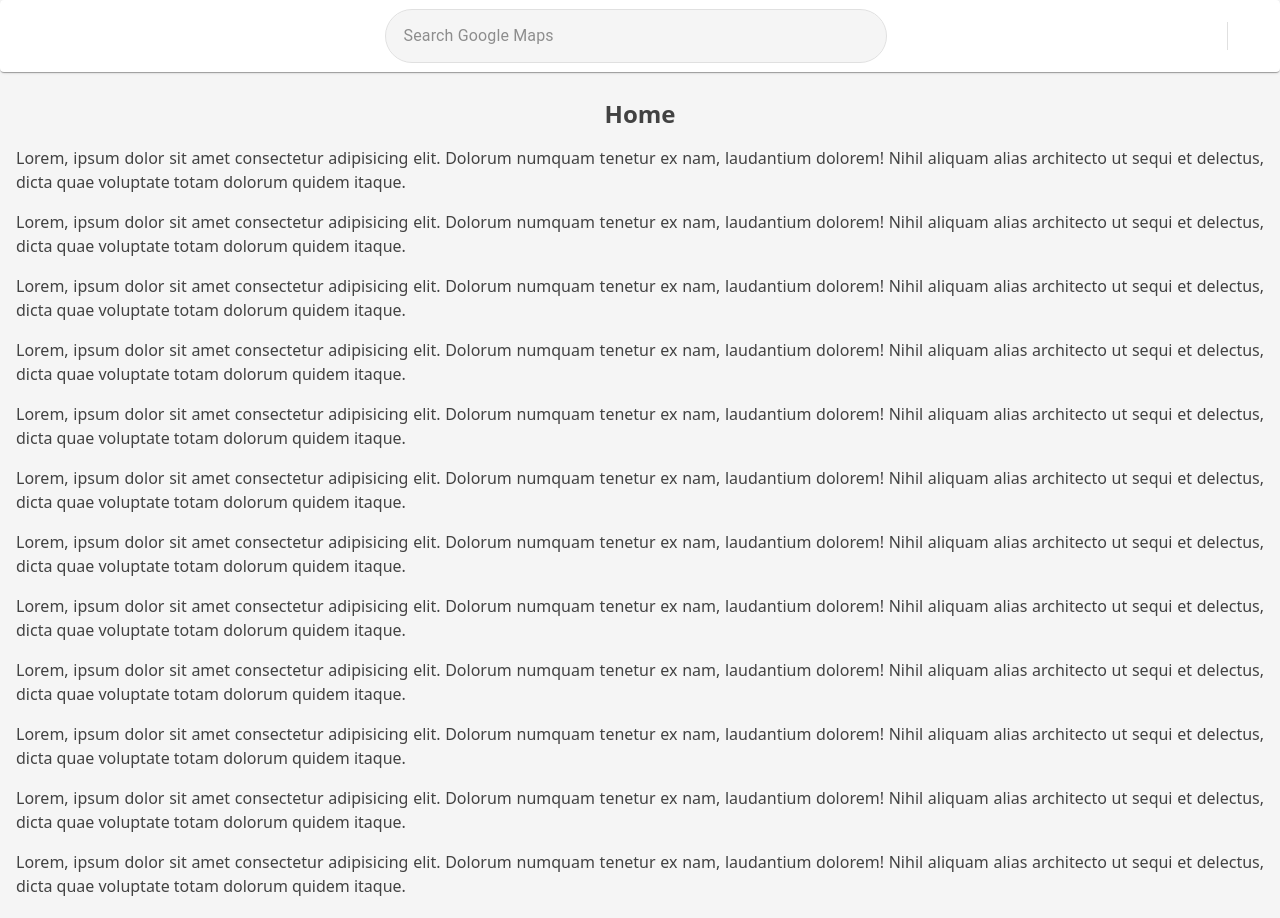
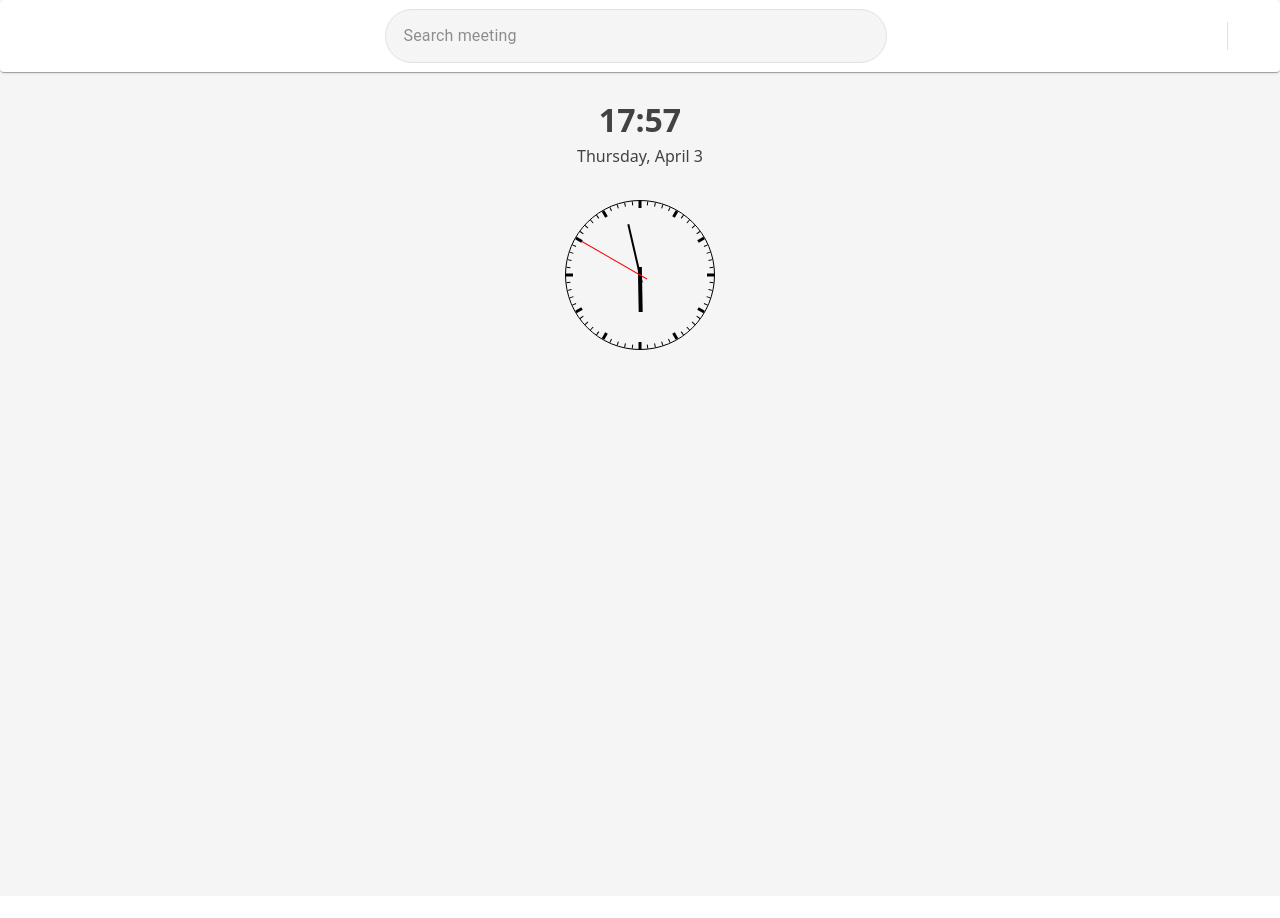
Before and after one commit to dorhakim100/Front, a React (Vite) app: page / in a window 1280 px wide. Shown: the top 918 px of the page. Built offline with nearby package versions, Linux system fonts and the light colour scheme; some icons are missing.

Commit message:
Add clock and date disaply

```diff
--- a/package.json
+++ b/package.json
@@ -19,6 +19,7 @@
     "axios": "^1.8.4",
     "framer-motion": "^12.6.3",
     "react": "^19.1.0",
+    "react-clock": "^5.1.0",
     "react-dom": "^19.0.0",
     "react-redux": "^9.2.0",
     "react-router-dom": "^7.4.1",
--- /dev/null
+++ b/src/components/RoomCard/RoomCard.tsx
@@ -0,0 +1,5 @@
+import React from 'react'
+
+export function RoomCard() {
+  return <div>RoomCard</div>
+}
--- a/src/components/SearchBar/SearchBar.tsx
+++ b/src/components/SearchBar/SearchBar.tsx
@@ -86,7 +86,7 @@ export function SearchBar() {
                 // outline: 'none',
               },
             }}
-            placeholder='Search Google Maps'
+            placeholder='Search meeting'
             inputProps={{ 'aria-label': 'search google maps' }}
           />
           <IconButton
--- a/src/pages/Home/Home.tsx
+++ b/src/pages/Home/Home.tsx
@@ -1,94 +1,61 @@
-import React from 'react'
+import { useEffect, useState } from 'react'
+import { useSelector } from 'react-redux'
+import Clock from 'react-clock'
+
+import 'react-clock/dist/Clock.css'
+import { RootState } from '../../store/store'
 
 export function Home() {
+  const prefs = useSelector(
+    (stateSelector: RootState) => stateSelector.systemModule.prefs
+  )
+
+  const [dateValue, setDateValue] = useState(new Date())
+  const [timeString, setTimeString] = useState(
+    new Date().toLocaleTimeString('he', {
+      hour: '2-digit',
+      minute: '2-digit',
+      hour12: false,
+    })
+  )
+  const [dateString, setDateString] = useState(
+    new Date().toLocaleDateString('eng', {
+      weekday: 'long',
+      day: 'numeric',
+      month: 'long',
+    })
+  )
+
+  useEffect(() => {
+    const interval = setInterval(() => {
+      const date = new Date()
+      const string = date.toLocaleTimeString('he', {
+        hour: '2-digit',
+        minute: '2-digit',
+        hour12: false,
+      })
+      setTimeString(string)
+      setDateValue(date)
+    }, 1000)
+
+    return () => {
+      clearInterval(interval)
+    }
+  }, [])
+
   return (
-    <>
-      <h2>Home</h2>
-
-      <p>
-        Lorem, ipsum dolor sit amet consectetur adipisicing elit. Dolorum
-        numquam tenetur ex nam, laudantium dolorem! Nihil aliquam alias
-        architecto ut sequi et delectus, dicta quae voluptate totam dolorum
-        quidem itaque.
-      </p>
-      <p>
-        Lorem, ipsum dolor sit amet consectetur adipisicing elit. Dolorum
-        numquam tenetur ex nam, laudantium dolorem! Nihil aliquam alias
-        architecto ut sequi et delectus, dicta quae voluptate totam dolorum
-        quidem itaque.
-      </p>
-      <p>
-        Lorem, ipsum dolor sit amet consectetur adipisicing elit. Dolorum
-        numquam tenetur ex nam, laudantium dolorem! Nihil aliquam alias
-        architecto ut sequi et delectus, dicta quae voluptate totam dolorum
-        quidem itaque.
-      </p>
-      <p>
-        Lorem, ipsum dolor sit amet consectetur adipisicing elit. Dolorum
-        numquam tenetur ex nam, laudantium dolorem! Nihil aliquam alias
-        architecto ut sequi et delectus, dicta quae voluptate totam dolorum
-        quidem itaque.
-      </p>
-      <p>
-        Lorem, ipsum dolor sit amet consectetur adipisicing elit. Dolorum
-        numquam tenetur ex nam, laudantium dolorem! Nihil aliquam alias
-        architecto ut sequi et delectus, dicta quae voluptate totam dolorum
-        quidem itaque.
-      </p>
-      <p>
-        Lorem, ipsum dolor sit amet consectetur adipisicing elit. Dolorum
-        numquam tenetur ex nam, laudantium dolorem! Nihil aliquam alias
-        architecto ut sequi et delectus, dicta quae voluptate totam dolorum
-        quidem itaque.
-      </p>
-      <p>
-        Lorem, ipsum dolor sit amet consectetur adipisicing elit. Dolorum
-        numquam tenetur ex nam, laudantium dolorem! Nihil aliquam alias
-        architecto ut sequi et delectus, dicta quae voluptate totam dolorum
-        quidem itaque.
-      </p>
-      <p>
-        Lorem, ipsum dolor sit amet consectetur adipisicing elit. Dolorum
-        numquam tenetur ex nam, laudantium dolorem! Nihil aliquam alias
-        architecto ut sequi et delectus, dicta quae voluptate totam dolorum
-        quidem itaque.
-      </p>
-      <p>
-        Lorem, ipsum dolor sit amet consectetur adipisicing elit. Dolorum
-        numquam tenetur ex nam, laudantium dolorem! Nihil aliquam alias
-        architecto ut sequi et delectus, dicta quae voluptate totam dolorum
-        quidem itaque.
-      </p>
-      <p>
-        Lorem, ipsum dolor sit amet consectetur adipisicing elit. Dolorum
-        numquam tenetur ex nam, laudantium dolorem! Nihil aliquam alias
-        architecto ut sequi et delectus, dicta quae voluptate totam dolorum
-        quidem itaque.
-      </p>
-      <p>
-        Lorem, ipsum dolor sit amet consectetur adipisicing elit. Dolorum
-        numquam tenetur ex nam, laudantium dolorem! Nihil aliquam alias
-        architecto ut sequi et delectus, dicta quae voluptate totam dolorum
-        quidem itaque.
-      </p>
-      <p>
-        Lorem, ipsum dolor sit amet consectetur adipisicing elit. Dolorum
-        numquam tenetur ex nam, laudantium dolorem! Nihil aliquam alias
-        architecto ut sequi et delectus, dicta quae voluptate totam dolorum
-        quidem itaque.
-      </p>
-      <p>
-        Lorem, ipsum dolor sit amet consectetur adipisicing elit. Dolorum
-        numquam tenetur ex nam, laudantium dolorem! Nihil aliquam alias
-        architecto ut sequi et delectus, dicta quae voluptate totam dolorum
-        quidem itaque.
-      </p>
-      <p>
-        Lorem, ipsum dolor sit amet consectetur adipisicing elit. Dolorum
-        numquam tenetur ex nam, laudantium dolorem! Nihil aliquam alias
-        architecto ut sequi et delectus, dicta quae voluptate totam dolorum
-        quidem itaque.
-      </p>
-    </>
+    <div className='home-container'>
+      <div className='times-container'>
+        <div className='time-date-container'>
+          <span className='time'>{timeString}</span>
+          <span className='date'>{dateString}</span>
+        </div>
+        <div
+          className={`clock-container ${prefs.isDarkMode ? 'dark-clock' : ''}`}
+        >
+          <Clock value={dateValue} />
+        </div>
+      </div>
+    </div>
   )
 }
--- a/src/pages/Home/styles/Home.scss
+++ b/src/pages/Home/styles/Home.scss
@@ -0,0 +1,60 @@
+.times-container {
+  display: grid;
+  justify-items: center;
+  gap: 2em;
+
+  .time-date-container {
+    display: grid;
+    // gap: 0.5em;
+  }
+  span {
+    &.time {
+      font-weight: 800;
+      font-size: 2em;
+    }
+    &.date {
+      font-weight: 500;
+    }
+  }
+  .clock-container.dark-clock {
+    .react-clock {
+      //   background-color: #1e1e1e;
+      color: #e0e0e0;
+      border: 1px solid #fff;
+      border-radius: 50%;
+    }
+
+    /* clock face (the circle) */
+    .react-clock .react-clock__face {
+      background-color: #2b2b2b;
+    }
+
+    /* hour & minute marks */
+    .react-clock .react-clock__mark {
+      background-color: #555;
+    }
+
+    /* hour/minute hands */
+    .react-clock__hour-mark {
+      div {
+        background-color: #dedede;
+      }
+    }
+    .react-clock__minute-mark {
+      div {
+        background-color: #bababa;
+      }
+    }
+
+    .react-clock__minute-hand,
+    .react-clock__hour-hand {
+      div {
+        background-color: #fff;
+      }
+    }
+    /* (optional) make the second hand pop */
+    .react-clock__hand--second {
+      background-color: #ff4b4b;
+    }
+  }
+}
```
Also changed, not shown: src/pages/RoomList/RoomList.tsx (added, +15 -0 lines), src/components/RoomCard/styles/RoomCard.scss (added), 2 other files (tests, documents, lock files or other folders).
